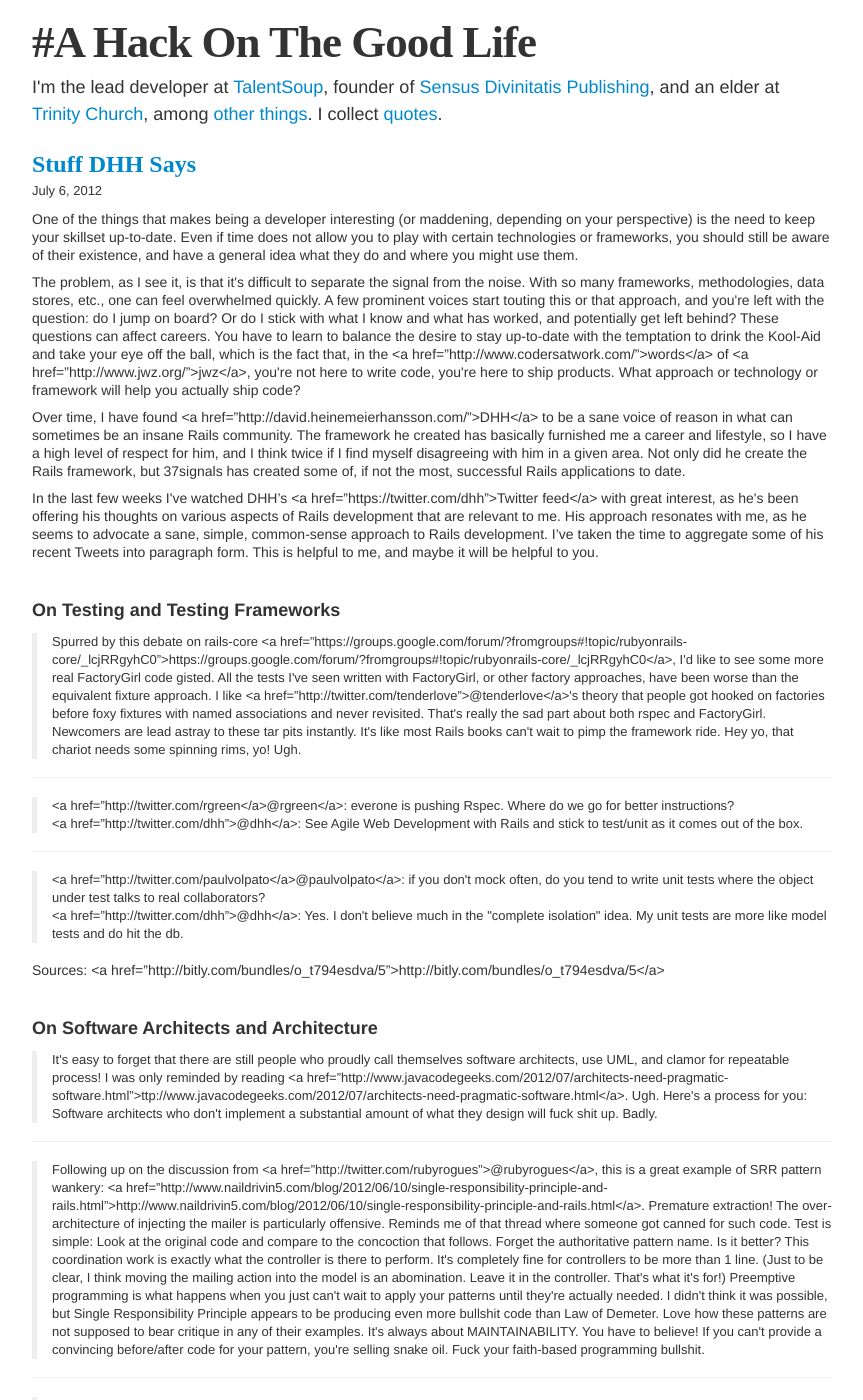
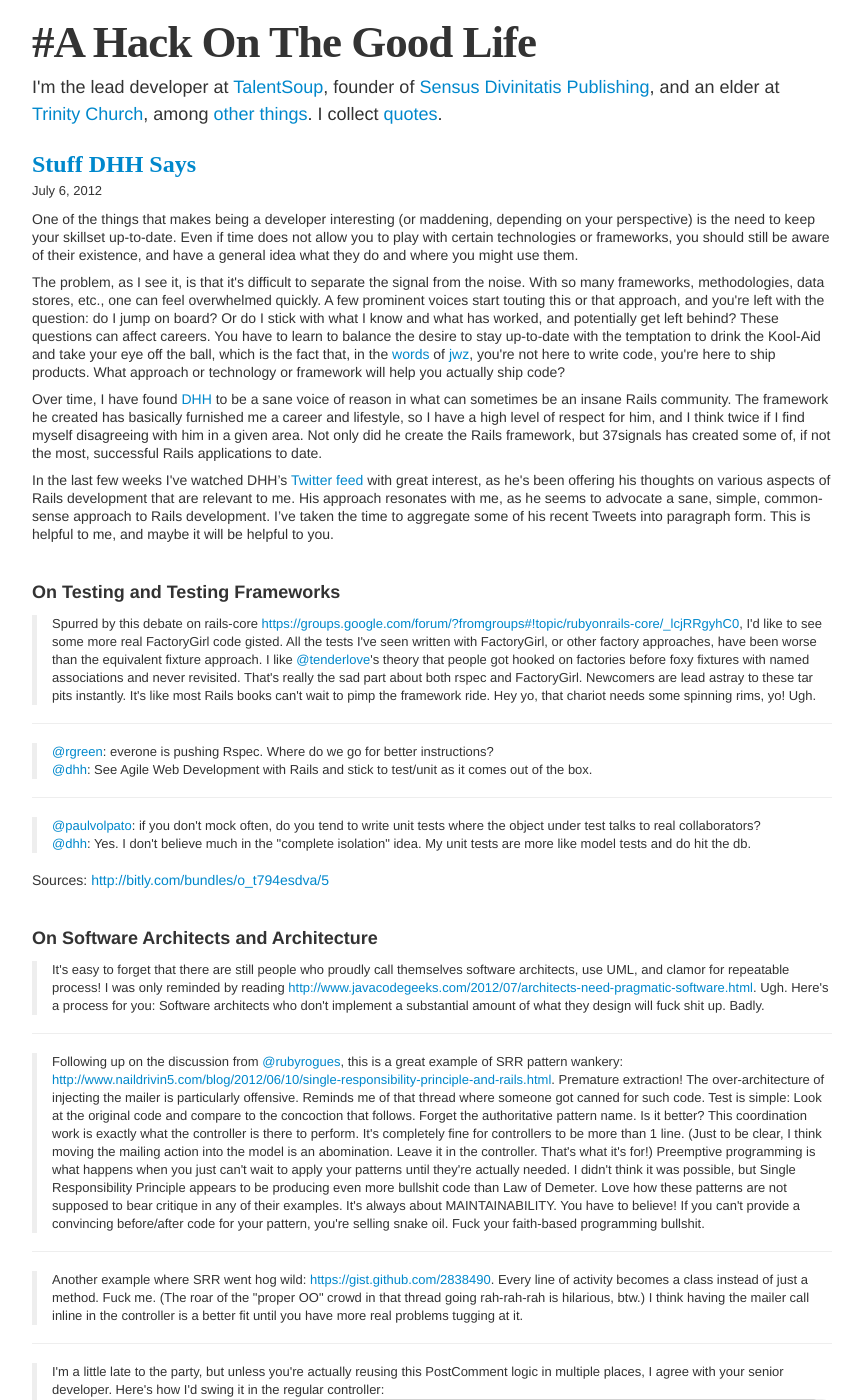
Before and after one commit to speric/speric.github.com, a Jekyll site: the page built from _posts/2012-07-06-stuff-dhh-says.markdown, in a window 1280 px wide and 1400 px high. Shown: the whole window, without its empty margins (208-1071 px from the left). Built offline with Jekyll 4.4.1, drawn with Linux system fonts in a browser that asks for light colours; some web fonts are replaced; Markdown is read by kramdown in place of the engine named in the settings; comment, search, counter and statistics services are not loaded; some of the changed text lies outside the part shown.

Commit message:
Correct links.

```diff
--- a/_posts/2012-07-06-stuff-dhh-says.markdown
+++ b/_posts/2012-07-06-stuff-dhh-says.markdown
@@ -4,30 +4,30 @@
 ---
 <p>One of the things that makes being a developer interesting (or maddening, depending on your perspective) is the need to keep your skillset up-to-date.  Even if time does not allow you to play with certain technologies or frameworks, you should still be aware of their existence, and have a general idea what they do and where you might use them.</p>
 
-<p>The problem, as I see it, is that it's difficult to separate the signal from the noise.  With so many frameworks, methodologies, data stores, etc., one can feel overwhelmed quickly. A few prominent voices start touting this or that approach, and you're left with the question: do I jump on board?  Or do I stick with what I know and what has worked, and potentially get left behind?  These questions can affect careers.  You have to learn to balance the desire to stay up-to-date with the temptation to drink the Kool-Aid and take your eye off the ball, which is the fact that, in the <a href=”http://www.codersatwork.com/”>words</a> of <a href=”http://www.jwz.org/”>jwz</a>, you're not here to write code, you're here to ship products. What approach or technology or framework will help you actually ship code?</p>
+<p>The problem, as I see it, is that it's difficult to separate the signal from the noise.  With so many frameworks, methodologies, data stores, etc., one can feel overwhelmed quickly. A few prominent voices start touting this or that approach, and you're left with the question: do I jump on board?  Or do I stick with what I know and what has worked, and potentially get left behind?  These questions can affect careers.  You have to learn to balance the desire to stay up-to-date with the temptation to drink the Kool-Aid and take your eye off the ball, which is the fact that, in the <a href="http://www.codersatwork.com/">words</a> of <a href="http://www.jwz.org/">jwz</a>, you're not here to write code, you're here to ship products. What approach or technology or framework will help you actually ship code?</p>
 
-<p>Over time, I have found <a href=”http://david.heinemeierhansson.com/”>DHH</a> to be a sane voice of reason in what can sometimes be an insane Rails community.  The framework he created has basically furnished me a career and lifestyle, so I have a high level of respect for him, and I think twice if I find myself disagreeing with him in a given area. Not only did he create the Rails framework, but 37signals has created some of, if not the most, successful Rails applications to date.</p>
+<p>Over time, I have found <a href="http://david.heinemeierhansson.com/">DHH</a> to be a sane voice of reason in what can sometimes be an insane Rails community.  The framework he created has basically furnished me a career and lifestyle, so I have a high level of respect for him, and I think twice if I find myself disagreeing with him in a given area. Not only did he create the Rails framework, but 37signals has created some of, if not the most, successful Rails applications to date.</p>
 
-<p>In the last few weeks I've watched DHH’s <a href=”https://twitter.com/dhh”>Twitter feed</a>
+<p>In the last few weeks I've watched DHH’s <a href="https://twitter.com/dhh">Twitter feed</a>
 with great interest, as he's been offering his thoughts on various aspects of Rails development that are relevant to me.  His approach resonates with me, as he seems to advocate a sane, simple, common-sense approach to Rails development.  I’ve taken the time to aggregate some of his recent Tweets into paragraph form. This is helpful to me, and maybe it will be helpful to you.</p>
 <br/>
 <h3>On Testing and Testing Frameworks</h3>
-<p><blockquote>Spurred by this debate on rails-core <a href=”https://groups.google.com/forum/?fromgroups#!topic/rubyonrails-core/_lcjRRgyhC0”>https://groups.google.com/forum/?fromgroups#!topic/rubyonrails-core/_lcjRRgyhC0</a>, I'd like to see some more real FactoryGirl code gisted.  All the tests I've seen written with FactoryGirl, or other factory approaches, have been worse than the equivalent fixture approach. I like <a href=”http://twitter.com/tenderlove”>@tenderlove</a>'s theory that people got hooked on factories before foxy fixtures with named associations and never revisited.  That's really the sad part about both rspec and FactoryGirl. Newcomers are lead astray to these tar pits instantly.  It's like most Rails books can't wait to pimp the framework ride. Hey yo, that chariot needs some spinning rims, yo! Ugh.</blockquote></p>
+<p><blockquote>Spurred by this debate on rails-core <a href="https://groups.google.com/forum/?fromgroups#!topic/rubyonrails-core/_lcjRRgyhC0">https://groups.google.com/forum/?fromgroups#!topic/rubyonrails-core/_lcjRRgyhC0</a>, I'd like to see some more real FactoryGirl code gisted.  All the tests I've seen written with FactoryGirl, or other factory approaches, have been worse than the equivalent fixture approach. I like <a href="http://twitter.com/tenderlove">@tenderlove</a>'s theory that people got hooked on factories before foxy fixtures with named associations and never revisited.  That's really the sad part about both rspec and FactoryGirl. Newcomers are lead astray to these tar pits instantly.  It's like most Rails books can't wait to pimp the framework ride. Hey yo, that chariot needs some spinning rims, yo! Ugh.</blockquote></p>
 <hr>
-<p><blockquote><a href=”http://twitter.com/rgreen</a>@rgreen</a>: everone is pushing Rspec. Where do we go for better instructions?<br/>
-<a href=”http://twitter.com/dhh”>@dhh</a>: See Agile Web Development with Rails and stick to test/unit as it comes out of the box.</blockquote></p>
+<p><blockquote><a href="http://twitter.com/rgreen">@rgreen</a>: everone is pushing Rspec. Where do we go for better instructions?<br/>
+<a href="http://twitter.com/dhh">@dhh</a>: See Agile Web Development with Rails and stick to test/unit as it comes out of the box.</blockquote></p>
 <hr>
-<p><blockquote><a href=”http://twitter.com/paulvolpato</a>@paulvolpato</a>: if you don't mock often, do you tend to write unit tests where the object under test talks to real collaborators?<br/>
-<a href=”http://twitter.com/dhh”>@dhh</a>: Yes. I don't believe much in the "complete isolation" idea. My unit tests are more like model tests and do hit the db.</blockquote></p>
+<p><blockquote><a href="http://twitter.com/paulvolpato">@paulvolpato</a>: if you don't mock often, do you tend to write unit tests where the object under test talks to real collaborators?<br/>
+<a href="http://twitter.com/dhh">@dhh</a>: Yes. I don't believe much in the "complete isolation" idea. My unit tests are more like model tests and do hit the db.</blockquote></p>
 
-<p>Sources: <a href=”http://bitly.com/bundles/o_t794esdva/5”>http://bitly.com/bundles/o_t794esdva/5</a></p>
+<p>Sources: <a href="http://bitly.com/bundles/o_t794esdva/5">http://bitly.com/bundles/o_t794esdva/5</a></p>
 <br/>
 <h3>On Software Architects and Architecture</h3>
-<p><blockquote>It's easy to forget that there are still people who proudly call themselves software architects, use UML, and clamor for repeatable process! I was only reminded by reading <a href=”http://www.javacodegeeks.com/2012/07/architects-need-pragmatic-software.html”>ttp://www.javacodegeeks.com/2012/07/architects-need-pragmatic-software.html</a>. Ugh. Here's a process for you: Software architects who don't implement a substantial amount of what they design will fuck shit up. Badly.</blockquote></p>
+<p><blockquote>It's easy to forget that there are still people who proudly call themselves software architects, use UML, and clamor for repeatable process! I was only reminded by reading <a href="http://www.javacodegeeks.com/2012/07/architects-need-pragmatic-software.html">http://www.javacodegeeks.com/2012/07/architects-need-pragmatic-software.html</a>. Ugh. Here's a process for you: Software architects who don't implement a substantial amount of what they design will fuck shit up. Badly.</blockquote></p>
 <hr>
-<p><blockquote>Following up on the discussion from <a href=”http://twitter.com/rubyrogues”>@rubyrogues</a>, this is a great example of SRR pattern wankery: <a href=”http://www.naildrivin5.com/blog/2012/06/10/single-responsibility-principle-and-rails.html”>http://www.naildrivin5.com/blog/2012/06/10/single-responsibility-principle-and-rails.html</a>.  Premature extraction!  The over-architecture of injecting the mailer is particularly offensive. Reminds me of that thread where someone got canned for such code. Test is simple: Look at the original code and compare to the concoction that follows. Forget the authoritative pattern name. Is it better? This coordination work is exactly what the controller is there to perform. It's completely fine for controllers to be more than 1 line. (Just to be clear, I think moving the mailing action into the model is an abomination. Leave it in the controller. That's what it's for!) Preemptive programming is what happens when you just can't wait to apply your patterns until they're actually needed. I didn't think it was possible, but Single Responsibility Principle appears to be producing even more bullshit code than Law of Demeter. Love how these patterns are not supposed to bear critique in any of their examples. It's always about MAINTAINABILITY. You have to believe! If you can't provide a convincing before/after code for your pattern, you're selling snake oil. Fuck your faith-based programming bullshit.</blockquote></p>
+<p><blockquote>Following up on the discussion from <a href="http://twitter.com/rubyrogues">@rubyrogues</a>, this is a great example of SRR pattern wankery: <a href="http://www.naildrivin5.com/blog/2012/06/10/single-responsibility-principle-and-rails.html">http://www.naildrivin5.com/blog/2012/06/10/single-responsibility-principle-and-rails.html</a>.  Premature extraction!  The over-architecture of injecting the mailer is particularly offensive. Reminds me of that thread where someone got canned for such code. Test is simple: Look at the original code and compare to the concoction that follows. Forget the authoritative pattern name. Is it better? This coordination work is exactly what the controller is there to perform. It's completely fine for controllers to be more than 1 line. (Just to be clear, I think moving the mailing action into the model is an abomination. Leave it in the controller. That's what it's for!) Preemptive programming is what happens when you just can't wait to apply your patterns until they're actually needed. I didn't think it was possible, but Single Responsibility Principle appears to be producing even more bullshit code than Law of Demeter. Love how these patterns are not supposed to bear critique in any of their examples. It's always about MAINTAINABILITY. You have to believe! If you can't provide a convincing before/after code for your pattern, you're selling snake oil. Fuck your faith-based programming bullshit.</blockquote></p>
 <hr>
-<p><blockquote>Another example where SRR went hog wild: <a href=”https://gist.github.com/2838490”>https://gist.github.com/2838490</a>. Every line of activity becomes a class instead of just a method. Fuck me. (The roar of the "proper OO" crowd in that thread going rah-rah-rah is hilarious, btw.) I think having the mailer call inline in the controller is a better fit until you have more real problems tugging at it.</blockquote></p>
+<p><blockquote>Another example where SRR went hog wild: <a href="https://gist.github.com/2838490">https://gist.github.com/2838490</a>. Every line of activity becomes a class instead of just a method. Fuck me. (The roar of the "proper OO" crowd in that thread going rah-rah-rah is hilarious, btw.) I think having the mailer call inline in the controller is a better fit until you have more real problems tugging at it.</blockquote></p>
 <hr>
 <p><blockquote>I'm a little late to the party, but unless you're actually reusing this PostComment logic in multiple places, I agree with your senior developer. Here's how I'd swing it in the regular controller:<br/>
 {% highlight ruby %}
@@ -54,17 +54,17 @@
    end
 end
 {% endhighlight %}
-<br/>I'm assuming that the language detection is something that needs to happen in the comment, so I would keep it in that model -- but not sure what it does. (<i>In response to this thread: <a href=”https://gist.github.com/2838490”>https://gist.github.com/2838490</a></i>)</blockquote></p>
+<br/>I'm assuming that the language detection is something that needs to happen in the comment, so I would keep it in that model -- but not sure what it does. (<i>In response to this thread: <a href="https://gist.github.com/2838490">https://gist.github.com/2838490</a></i>)</blockquote></p>
 
-<p>Sources: <a href=”http://bitly.com/bundles/o_t794esdva/6”>http://bitly.com/bundles/o_t794esdva/6</a></p>
+<p>Sources: <a href="http://bitly.com/bundles/o_t794esdva/6">http://bitly.com/bundles/o_t794esdva/6</a></p>
 <br/>
 <h3>On Rails Application Design</h3>
-<p><blockquote><a href=”http://twitter.com/seandevineinc</a>@seandevineinc</a>: Any advice on when to use AR observers instead of AR callbacks?<br/>
-<a href=”http://twitter.com/dhh”>@dhh</a>: I basically do not use Observers any more. I find them too indirect. I use callbacks all the time, though. But a general rule would be that callbacks should only be used for model concerns, observers can trigger external services. So if saving a model should send an email, I'd use an observer if I couldn't do it in the controller. Not a callback.</blockquote></p>
+<p><blockquote><a href="http://twitter.com/seandevineinc">@seandevineinc</a>: Any advice on when to use AR observers instead of AR callbacks?<br/>
+<a href="http://twitter.com/dhh">@dhh</a>: I basically do not use Observers any more. I find them too indirect. I use callbacks all the time, though. But a general rule would be that callbacks should only be used for model concerns, observers can trigger external services. So if saving a model should send an email, I'd use an observer if I couldn't do it in the controller. Not a callback.</blockquote></p>
 <hr>
-<p><blockquote><a href=”http://twitter.com/rdetert</a>@rdetert</a>: what about observers for sending notifications?<br/>
-<a href=”http://twitter.com/dhh”>@dhh</a>: I'm not a big fan in general. It makes the flow opaque. Just triggering from the controller is much simpler in most cases.</blockquote></p>
+<p><blockquote><a href="http://twitter.com/rdetert">@rdetert</a>: what about observers for sending notifications?<br/>
+<a href="http://twitter.com/dhh">@dhh</a>: I'm not a big fan in general. It makes the flow opaque. Just triggering from the controller is much simpler in most cases.</blockquote></p>
 
-<p>Sources: <a href=http://bitly.com/bundles/o_t794esdva/7”>http://bitly.com/bundles/o_t794esdva/7</a></p>
+<p>Sources: <a href="http://bitly.com/bundles/o_t794esdva/7">http://bitly.com/bundles/o_t794esdva/7</a></p>
 
 <p>P.S. - The new <a href=”http://bitly.com”>bitly</a> is awesome.</p>
```
